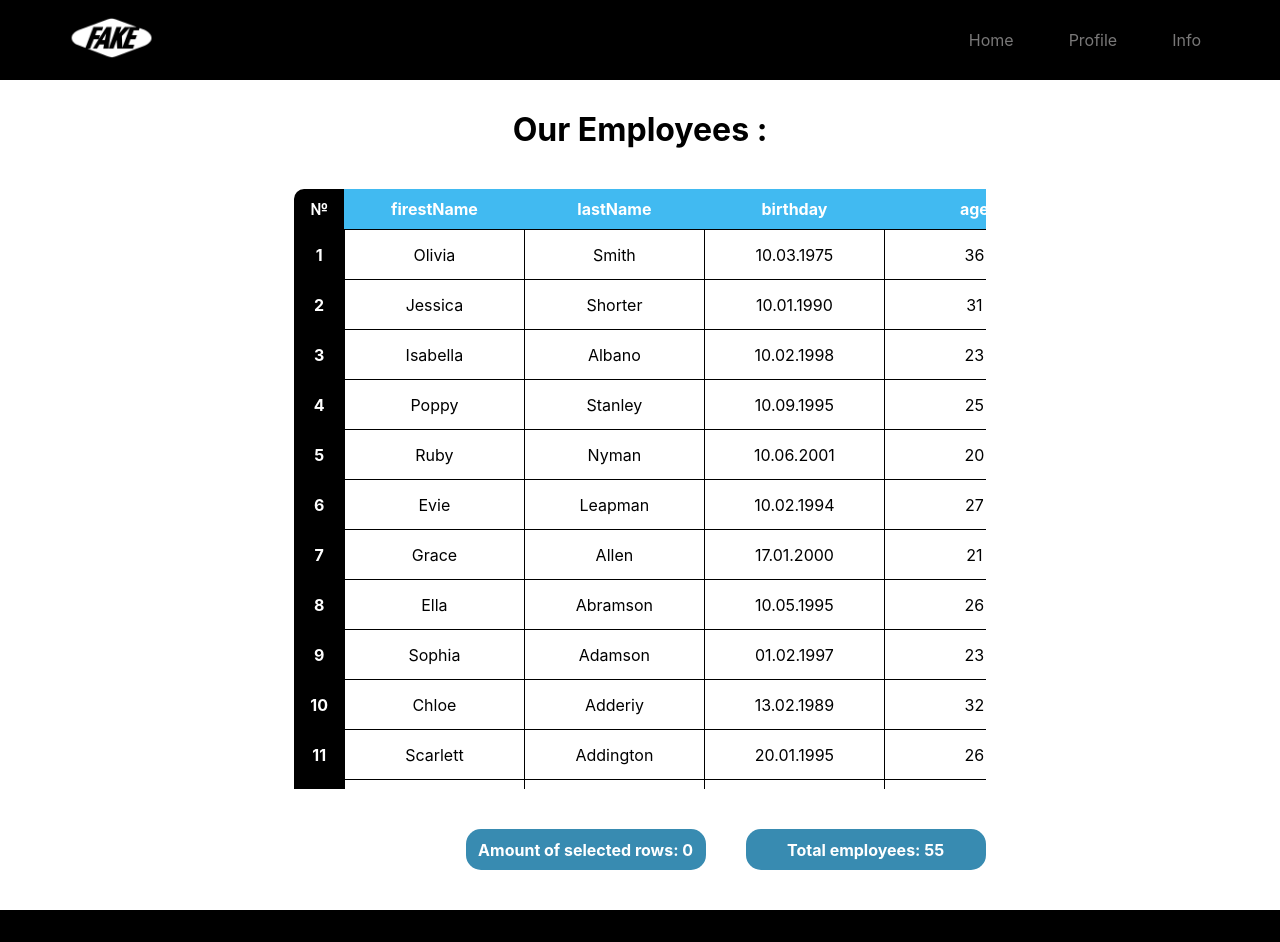
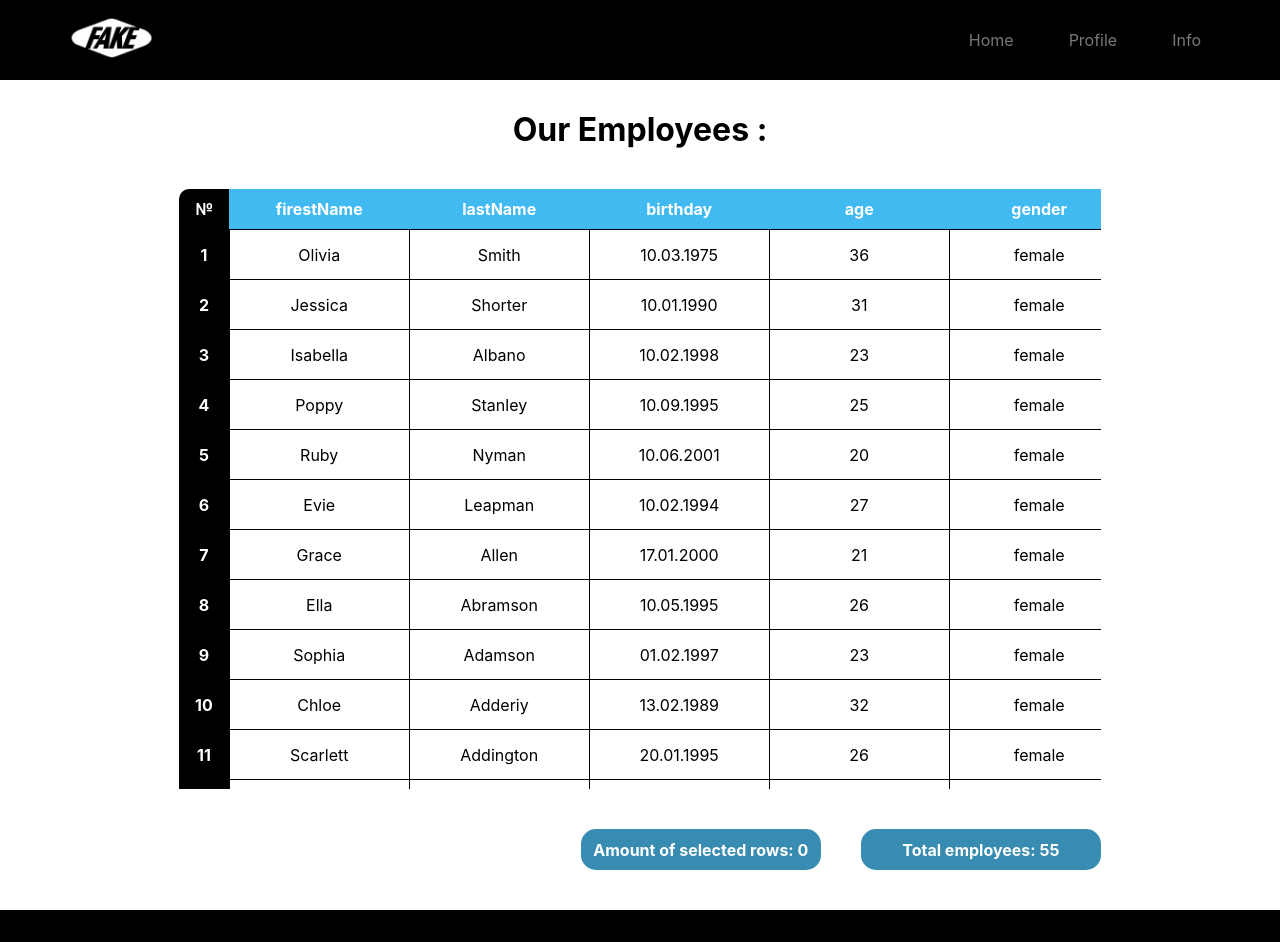
Before and after one commit to vladhillary/JazzTeam-test-task, a React (Create React App) app: page /table in a window 1280 px wide. Shown: the top 942 px of the page. Built offline with nearby package versions, Linux system fonts and the light colour scheme; the HTML template or start-up script is replaced by a standard one.

Commit message:
finish commit

```diff
--- a/src/Components/Table/table.css
+++ b/src/Components/Table/table.css
@@ -8,7 +8,7 @@
     font-size: 32px;
 }
 .table_wrapper{
-    width: 60%;
+    width: 80%;
     height: 600px;
     margin: 40px auto;
     overflow: scroll;
@@ -93,7 +93,7 @@ tbody tr.mark td{
     padding: 4px;
 }
 .table_panel_state{
-    width: 60%;
+    width: 80%;
     margin: 0 auto;
     display: flex;
     justify-content: flex-end;
```
